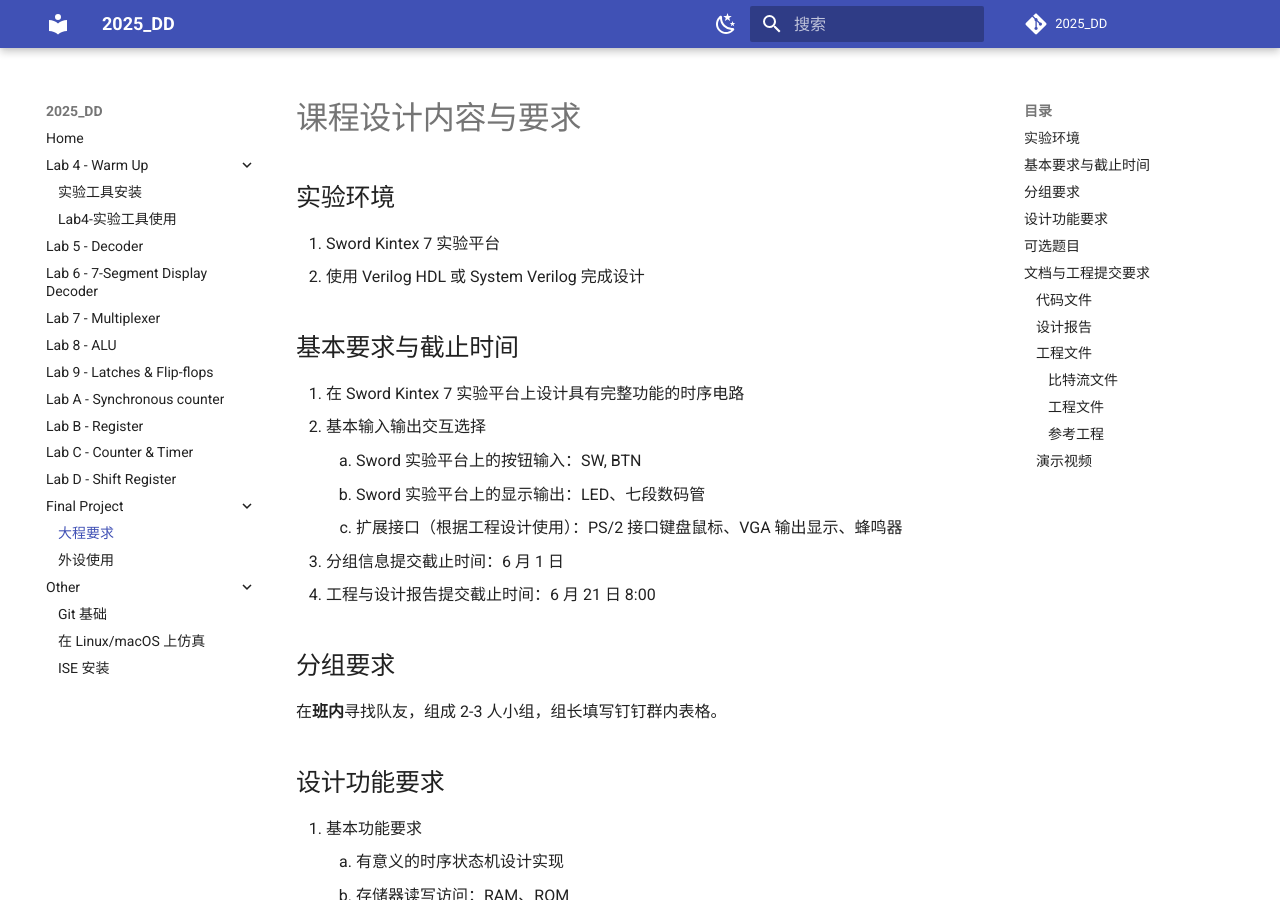
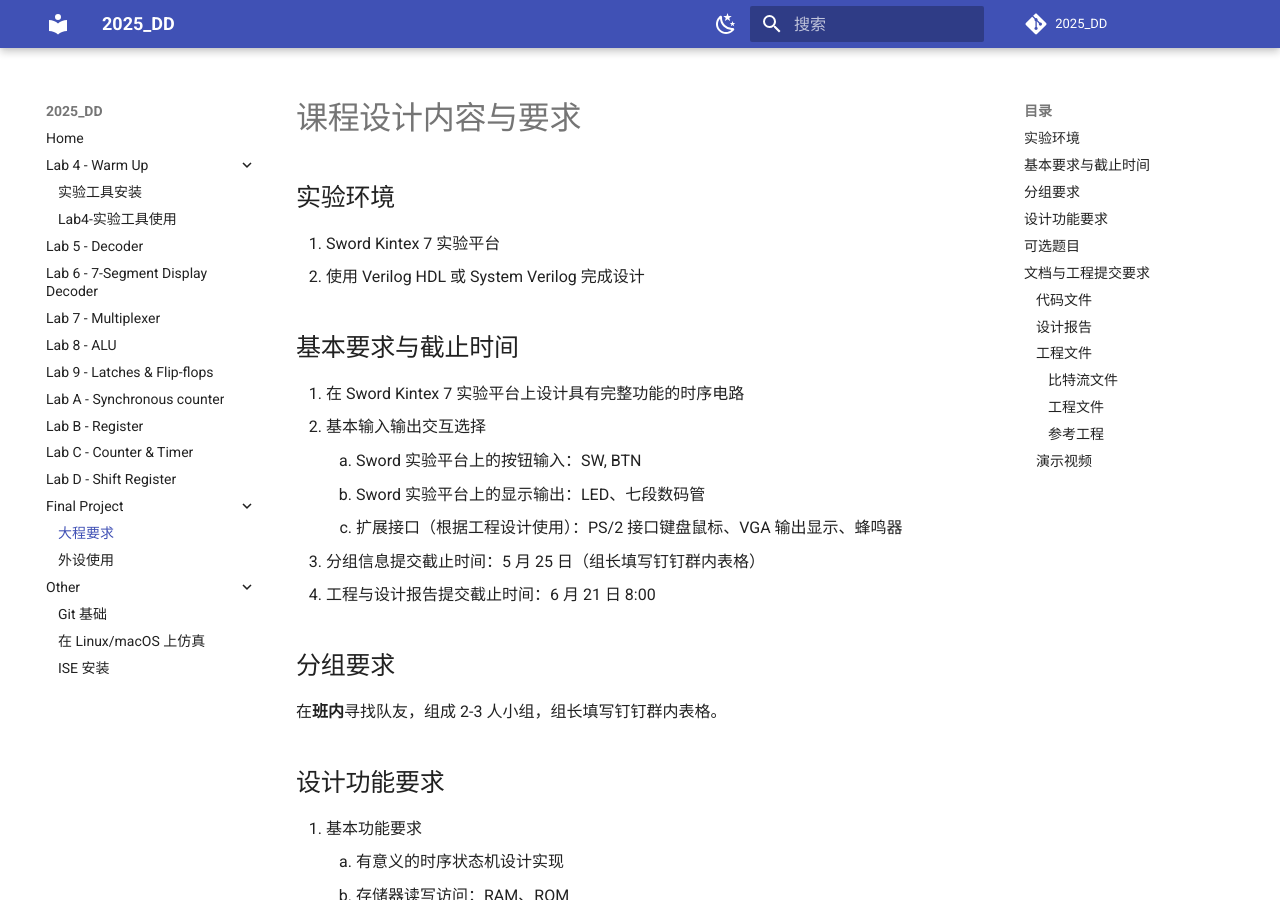
Before and after one commit to Guahao31/2025_DD, an MkDocs documentation site: the page built from docs/final_project/final_project.md, in a window 1280 px wide and 900 px high. Built offline with MkDocs 1.6.1 and Material for MkDocs 9.7.7, drawn with Linux system fonts in a browser that asks for light colours; a script that is not in the unit is left out; comment, search, counter and statistics services are not loaded.

Commit message:
update: final-project

```diff
--- a/docs/final_project/final_project.md
+++ b/docs/final_project/final_project.md
@@ -12,7 +12,7 @@
     1. Sword 实验平台上的按钮输入：SW, BTN
     2. Sword 实验平台上的显示输出：LED、七段数码管
     3. 扩展接口（根据工程设计使用）：PS/2 接口键盘鼠标、VGA 输出显示、蜂鸣器
-3. 分组信息提交截止时间：6 月 1 日
+3. 分组信息提交截止时间：5 月 25 日（组长填写钉钉群内表格）
 4. 工程与设计报告提交截止时间：6 月 21 日 8:00
 
 ## 分组要求
```
